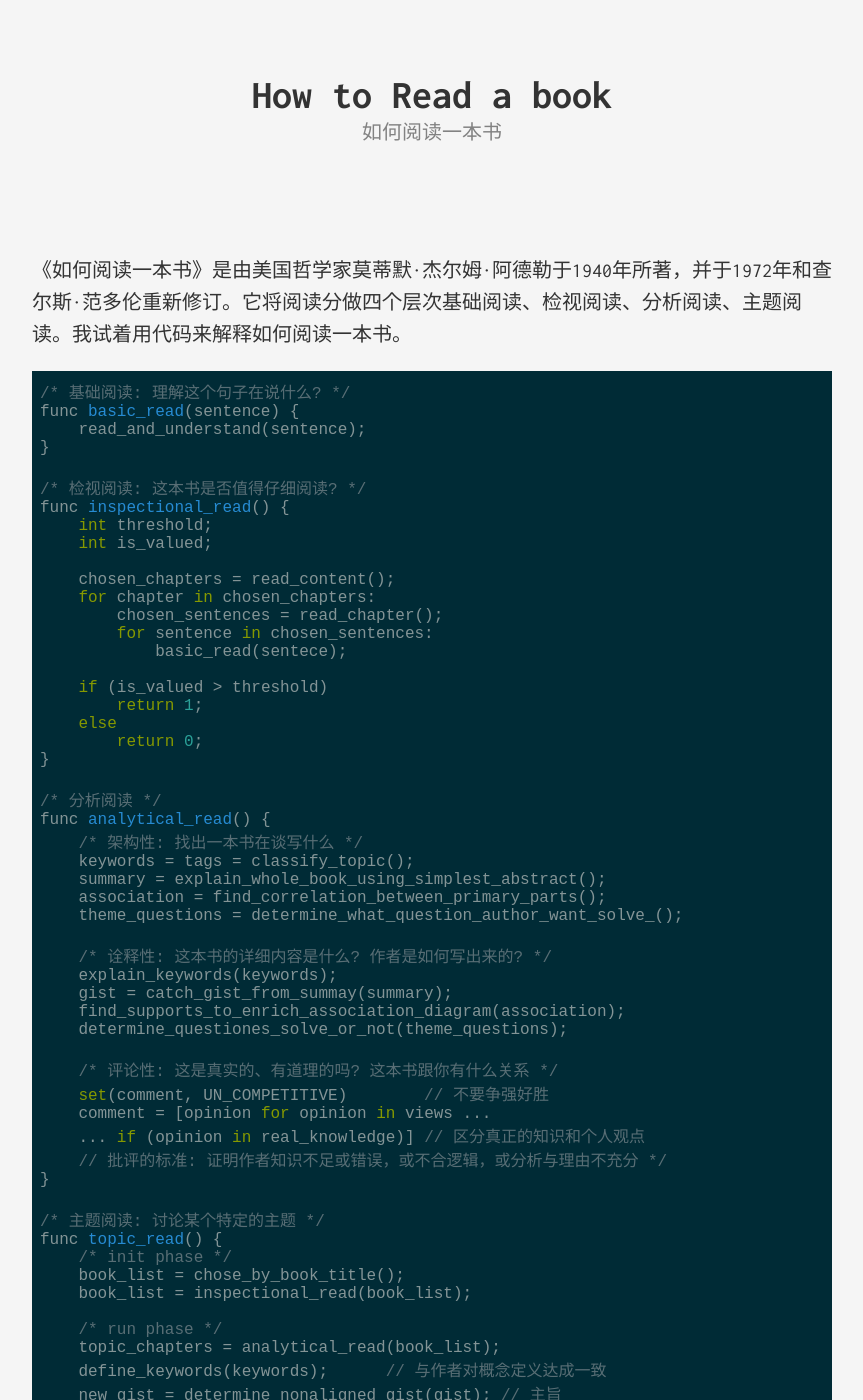
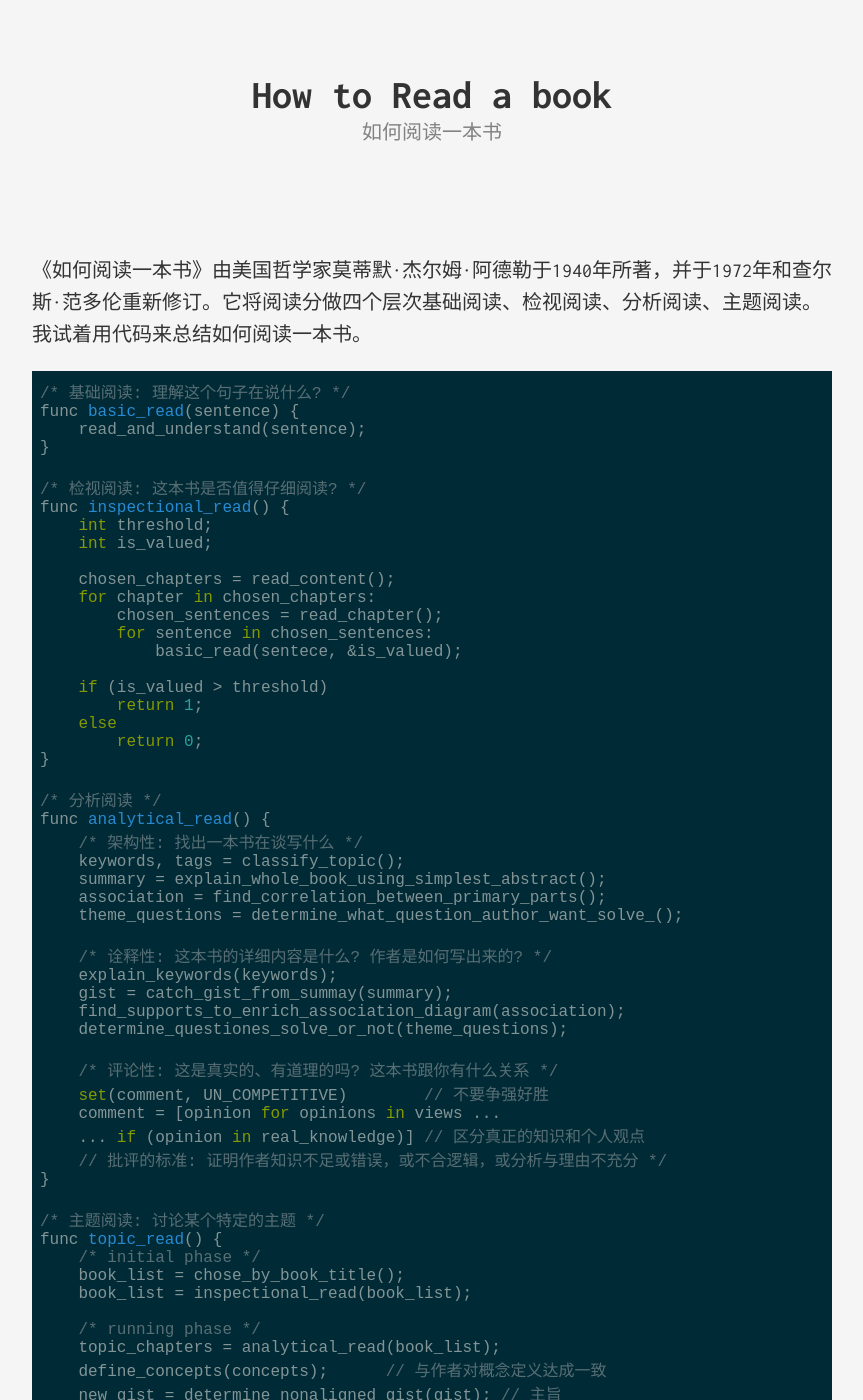
Before and after one commit to vainPointer/vainPointer.github.io, a Jekyll site: the page built from _posts/2017-12-17-how-to-read-a-book.markdown, in a window 1280 px wide and 1400 px high, scrolled down 203 px. Shown: the whole window, without its empty margins (208-1071 px from the left). Built offline with Jekyll 4.4.1, drawn with Linux system fonts in a browser that asks for light colours.

Commit message:
How to read a book

````diff
--- a/_posts/2017-12-17-how-to-read-a-book.markdown
+++ b/_posts/2017-12-17-how-to-read-a-book.markdown
@@ -6,7 +6,7 @@ date:   2017-12-17 15:38:59 +0800
 categories: [read]
 ---
 
-《如何阅读一本书》是由美国哲学家莫蒂默·杰尔姆·阿德勒于1940年所著，并于1972年和查尔斯·范多伦重新修订。它将阅读分做四个层次基础阅读、检视阅读、分析阅读、主题阅读。我试着用代码来解释如何阅读一本书。
+《如何阅读一本书》由美国哲学家莫蒂默·杰尔姆·阿德勒于1940年所著，并于1972年和查尔斯·范多伦重新修订。它将阅读分做四个层次基础阅读、检视阅读、分析阅读、主题阅读。我试着用代码来总结如何阅读一本书。
 
 
 ```c
@@ -24,7 +24,7 @@ func inspectional_read() {
     for chapter in chosen_chapters:
         chosen_sentences = read_chapter();
         for sentence in chosen_sentences:
-            basic_read(sentece);
+            basic_read(sentece, &is_valued);
 
     if (is_valued > threshold)
         return 1;
@@ -35,7 +35,7 @@ func inspectional_read() {
 /* 分析阅读 */
 func analytical_read() {
     /* 架构性: 找出一本书在谈写什么 */
-    keywords = tags = classify_topic();
+    keywords, tags = classify_topic();
     summary = explain_whole_book_using_simplest_abstract();
     association = find_correlation_between_primary_parts();
     theme_questions = determine_what_question_author_want_solve_();
@@ -48,20 +48,20 @@ func analytical_read() {
 
     /* 评论性: 这是真实的、有道理的吗? 这本书跟你有什么关系 */
     set(comment, UN_COMPETITIVE)        // 不要争强好胜
-    comment = [opinion for opinion in views ...
+    comment = [opinion for opinions in views ...
     ... if (opinion in real_knowledge)] // 区分真正的知识和个人观点
     // 批评的标准: 证明作者知识不足或错误，或不合逻辑，或分析与理由不充分 */
 }
 
 /* 主题阅读: 讨论某个特定的主题 */
 func topic_read() {
-    /* init phase */
+    /* initial phase */
     book_list = chose_by_book_title();
     book_list = inspectional_read(book_list);
 
-    /* run phase */
+    /* running phase */
     topic_chapters = analytical_read(book_list);
-    define_keywords(keywords);      // 与作者对概念定义达成一致
+    define_concepts(concepts);      // 与作者对概念定义达成一致
     new_gist = determine_nonaligned_gist(gist); // 主旨
     questions = list_questions_in_gist(gist);   // 核心问题
     important_questions = determine_important(questions);
````
